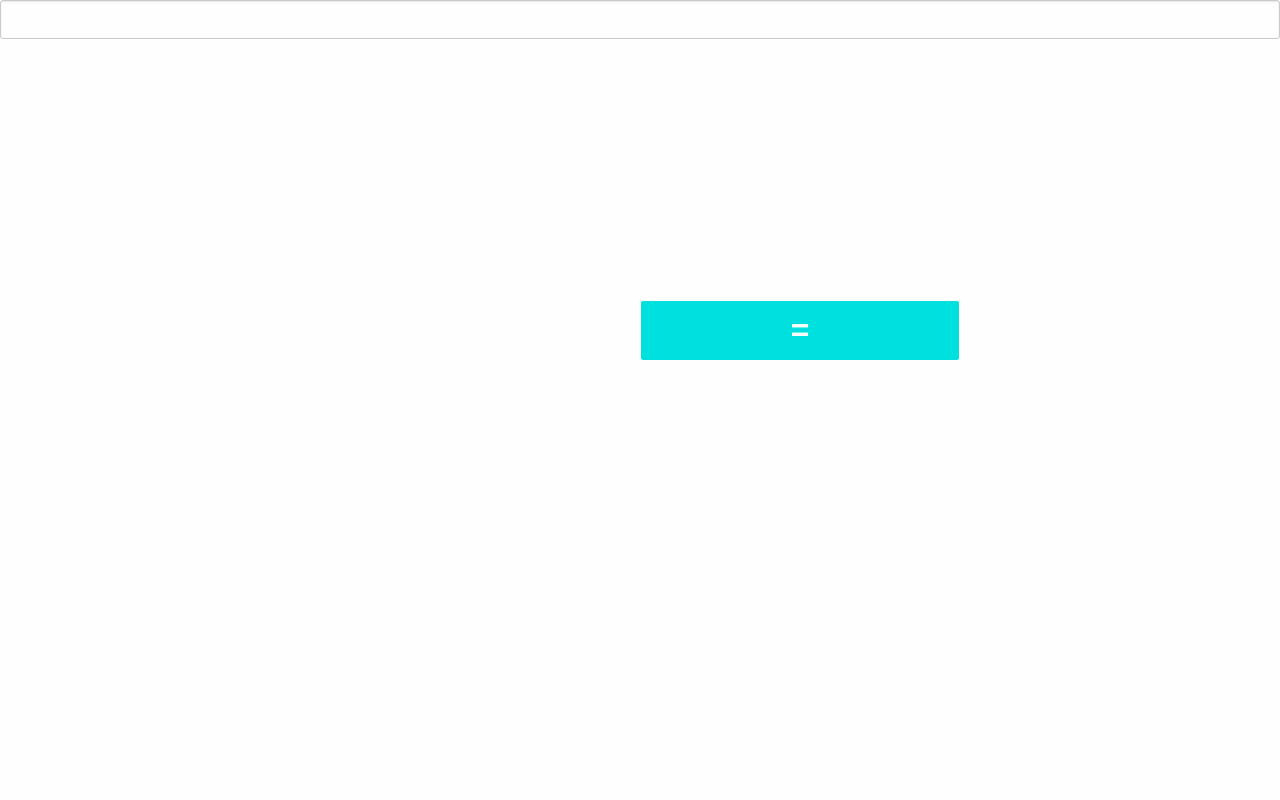
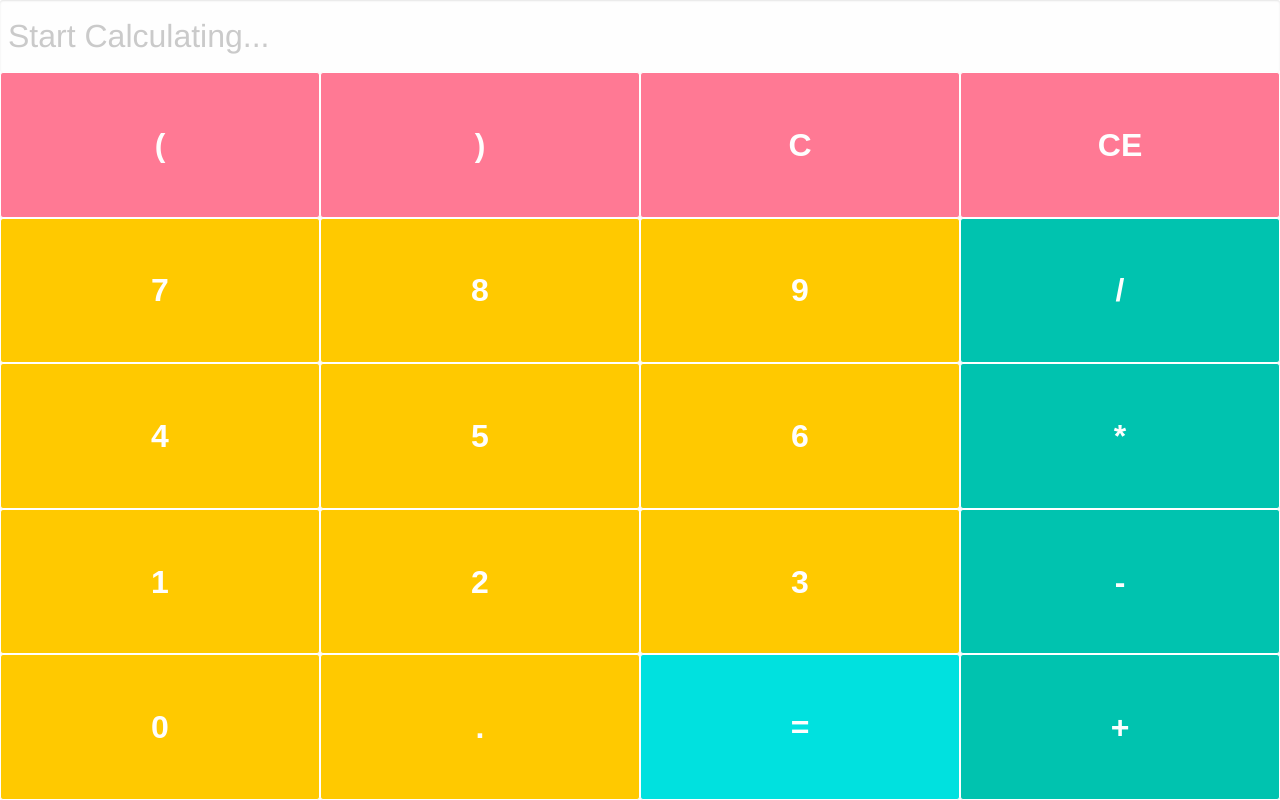
Before and after one commit to tsekwi/react-calculator, a React (Create React App) app: page / in a window 1280 px wide. Built offline with nearby package versions, Linux system fonts and the light colour scheme.

Commit message:
cleaned up classes and styles

```diff
--- a/src/App.js
+++ b/src/App.js
@@ -4,7 +4,6 @@ import parsePlusSeparatedExpression from './math-expression-parser';
 import Button from './Button';
 import './foundation.min.css';
 import './style.scss';
-
 
 const App = () => {
   const [value, setValue] = useState('');
@@ -25,9 +24,9 @@ const App = () => {
 
   return (
     <form onSubmit={ handleSubmit }>
-      <input type="text" value={ value } onChange={ updateState } style={{ width: '100%' }} />
-      <div className="grid-container">
-        <div className="item1" key="item-1">
+      <input type="text" placeholder="Start Calculating..." value={ value } onChange={ updateState } />
+      <div className="btn-container">
+        <div>
             <div className="grid-4">
               {
                 calcSymbols.group_1.map(num =>
@@ -35,12 +34,14 @@ const App = () => {
                   num={ num }
                   value={ value }
                   change={ handleChange }
+                  classy="group_1"
                   keys={ num } />
                 )
               }
             </div>
         </div>
-        <div className="item2" key="item-2">
+        <div className="grid-container">
+          <div>
             <div className="grid-3">
               {
                 calcSymbols.group_2.map(num =>
@@ -48,12 +49,13 @@ const App = () => {
                   num={ num }
                   value={ value }
                   change={ handleChange }
+                  classy="group_2"
                   keys={ num } />
                 )
               }
             </div>
           </div>
-        <div className="item3" key="item-3">
+          <div>
             <div className="grid-1">
               {
                 calcSymbols.group_3.map(num =>
@@ -61,9 +63,11 @@ const App = () => {
                   num={ num }
                   value={ value }
                   change={ handleChange }
+                  classy="group_3"
                   keys={ num } />
                 )
               }
+            </div>
           </div>
         </div>
       </div>
--- a/src/style.scss
+++ b/src/style.scss
@@ -1,21 +1,80 @@
-.item1 { grid-area: span-4; }
-.item2 { grid-area: span-3; }
-.item3 { grid-area: span-1; }
+html, body, #root, form {
+  height: 100%;
+}
+html, body, input {
+  padding: 0;
+  margin: 0;
+}
+form {
+  display: flex;
+  flex-direction: column;
+  align-items: stretch;
+  height: 100vh;
+}
+input[type=text] {
+  border: 0;
+  flex-grow: 1;
+  font-size: 2rem;
+  margin: 0;
+  min-height: 4.5rem;
+  width: 100%;
+  &:focus {
+    border: 0;
+    outline: 0;
+  }
+}
+.btn-container {
+  flex-grow: 50;
+  > div:first-child {
+    height: 20%;
+    > div {
+      grid-template-columns: 1fr 1fr 1fr 1fr;
+      height: 100%;
+    }
+  }
+  > div:last-of-type {
+    height: 80%;
+  }
+}
 
 .grid-container, .grid-1, .grid-3, .grid-4 {
   display: grid;
 }
+
 .grid-container {
   grid-template-areas:
-    'span-4 span-4 span-4 span-4'
     'span-3 span-3 span-3 span-1';
-  .grid-1 {
-    grid-template-columns: 1fr;
+  > div:first-child {
+    grid-area: span-3;
+    div {
+      grid-template-columns: 1fr 1fr 1fr;
+      height: 100%;
+    }
   }
-  .grid-3 {
-    grid-template-columns: 1fr 1fr 1fr;
-  }
-  .grid-4 {
-    grid-template-columns: 1fr 1fr 1fr 1fr;
+  > div:last-of-type {
+    grid-area: span-1;
+    div {
+      grid-template-columns: 1fr;
+      height: 100%;
+    }
   }
 }
+
+.group_1 {
+  background-color: #ff7994;
+  &:hover {
+    color: #ff7994;
+  }
+}
+.group_2 {
+  background-color: #ffc900;
+  &:hover {
+    color: #ffc900;
+  }
+}
+.group_3 {
+  background-color: #00c3af;
+  &:hover {
+    color: #00c3af;
+  }
+}
```
Lines whose indentation alone changed are shown as unchanged.
